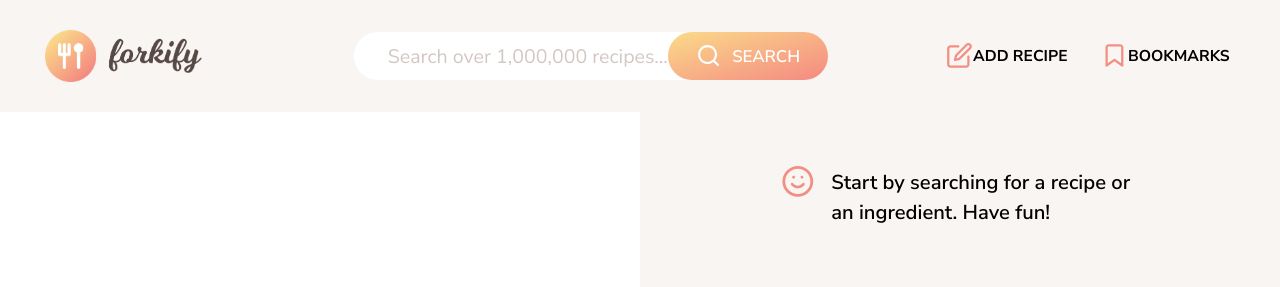
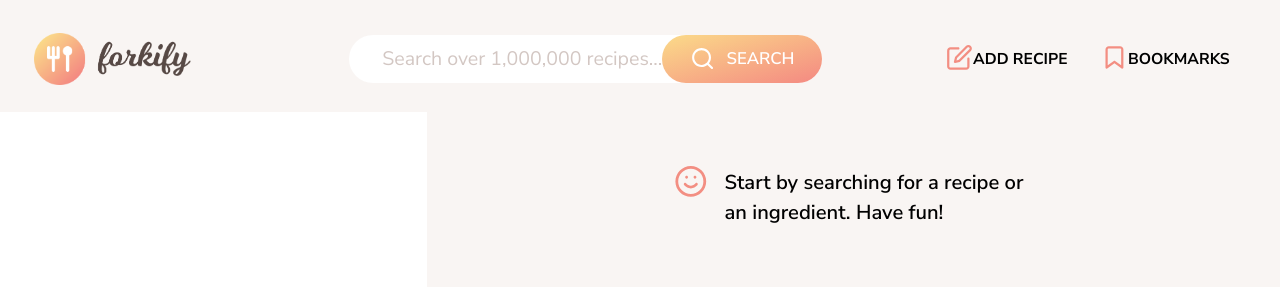
Before and after one commit to Frank-Pechar/forkify, a website built with Parcel: page index.html in a window 1280 px wide. Shown: the top 287 px of the page. Built offline with nearby package versions, Linux system fonts and the light colour scheme.

Commit message:
Additional formatting changes

```diff
--- a/src/sass/_base.scss
+++ b/src/sass/_base.scss
@@ -41,7 +41,7 @@ body {
   width: 100%;
   display: grid;
   grid-template-rows: 10rem minmax(100rem, auto);
-  grid-template-columns: 1fr 1fr;
+  grid-template-columns: 1fr 2fr;
   grid-template-areas:
     'head-area head-area'
     'list recipe';
--- a/src/sass/_header.scss
+++ b/src/sass/_header.scss
@@ -5,6 +5,7 @@
   background-color: $color-grey-light-1;
   display: grid;
   grid-template-areas: 'header__logo search nav';
+  padding-top: 0.5rem;
 
   @media only screen and (max-width: 850px) {
     // grid-template-columns: repeat(autofit, minmax(min(20rem, 100%), 1fr));
@@ -16,12 +17,12 @@
 
   &__logo {
     grid-area: header__logo;
-    margin-left: 4rem;
+    margin-left: 3rem;
     height: 4.6rem;
 
-    @media only screen and (max-width: 380px) {
+    @media only screen and (max-width: 400px) {
       height: 4.2rem;
-      margin-left: 2rem;
+      margin-left: 1.5rem;
     }
   }
 }
@@ -121,7 +122,7 @@
     display: flex;
     align-items: center;
 
-    @media only screen and (max-width: 350px) {
+    @media only screen and (max-width: 400px) {
       padding: 0 0.5rem;
     }
 
```
